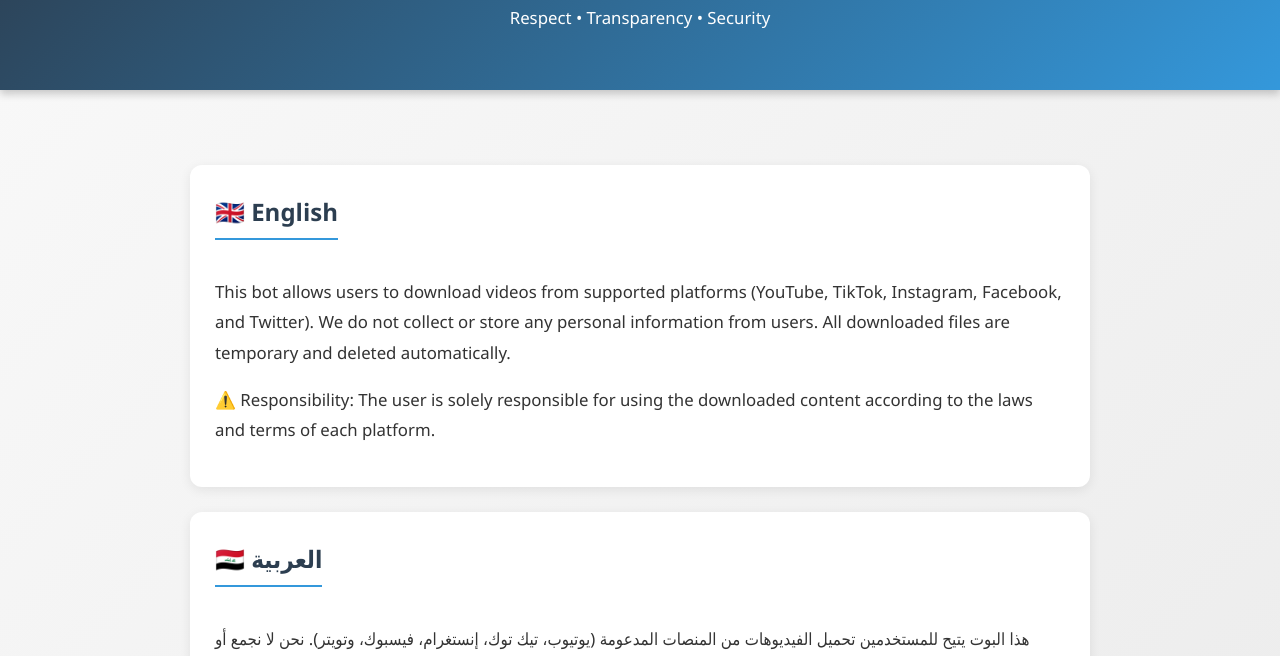
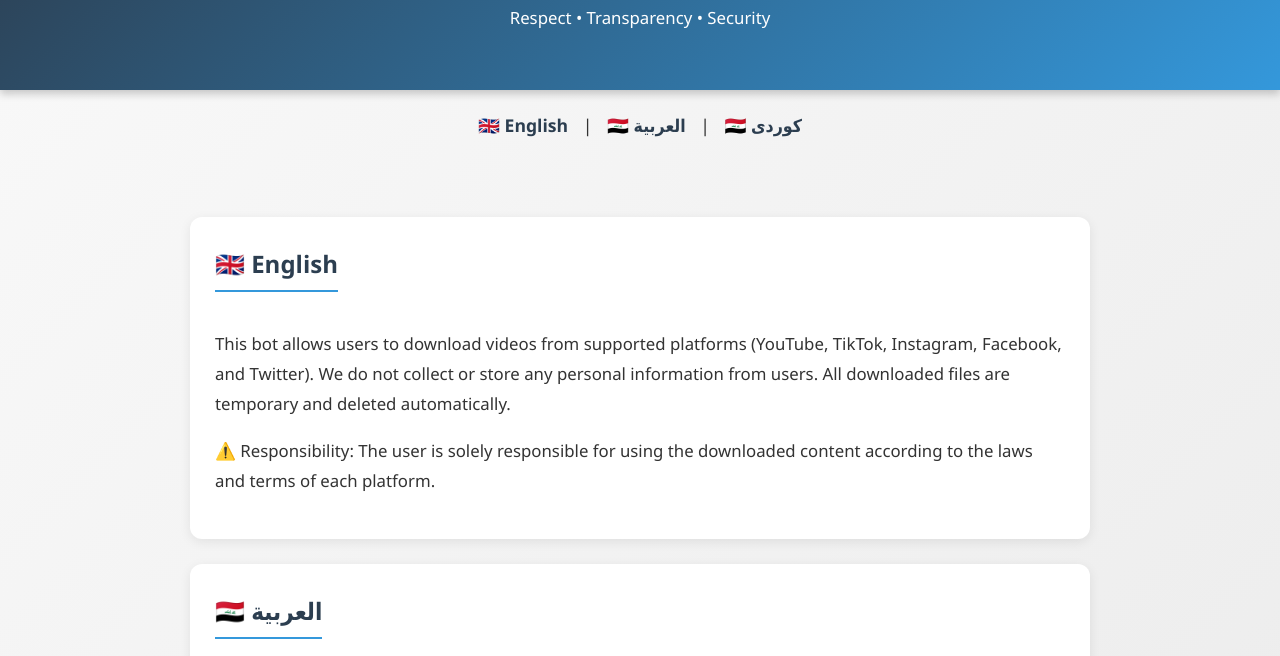
Before and after one commit to mohsenAlTaie/privacy-policy, a plain HTML site: page index.html in a window 1280 px wide. Shown: the part 117-773 px from the top of the page. Drawn offline with Linux system fonts and the light colour scheme.

Commit message:
index.html

```diff
--- a/index.html
+++ b/index.html
@@ -22,6 +22,20 @@
     header h1 {
       margin: 0;
       font-size: 2.2em;
+    }
+    nav {
+      text-align: center;
+      margin: 20px;
+      font-size: 1.1em;
+    }
+    nav a {
+      color: #2c3e50;
+      text-decoration: none;
+      margin: 0 10px;
+      font-weight: bold;
+    }
+    nav a:hover {
+      color: #3498db;
     }
     .container {
       max-width: 900px;
@@ -66,8 +80,15 @@
     <p>Respect • Transparency • Security</p>
   </header>
 
+  <!-- Navigation -->
+  <nav>
+    <a href="#en">🇬🇧 English</a> |
+    <a href="#ar">🇮🇶 العربية</a> |
+    <a href="#ku">🇮🇶 کوردی</a>
+  </nav>
+
   <div class="container">
-    <div class="lang">
+    <div id="en" class="lang">
       <h2>🇬🇧 English</h2>
       <p>
         This bot allows users to download videos from supported platforms (YouTube, TikTok, Instagram, Facebook, and Twitter).
@@ -78,7 +99,7 @@
       </p>
     </div>
 
-    <div class="lang">
+    <div id="ar" class="lang">
       <h2>🇮🇶 العربية</h2>
       <p>
         هذا البوت يتيح للمستخدمين تحميل الفيديوهات من المنصات المدعومة (يوتيوب، تيك توك، إنستغرام، فيسبوك، وتويتر).
@@ -89,7 +110,7 @@
       </p>
     </div>
 
-    <div class="lang">
+    <div id="ku" class="lang">
       <h2>🇮🇶 کوردی</h2>
       <p>
         ئەم بۆتە ڕێگە دەدات بە بەکارهێنەران بۆ داونلۆدکردنی ڤیدیۆ لە پلاتفۆڕمە پشتیوان‌کراوەکان (YouTube, TikTok, Instagram, Facebook, Twitter).
```
